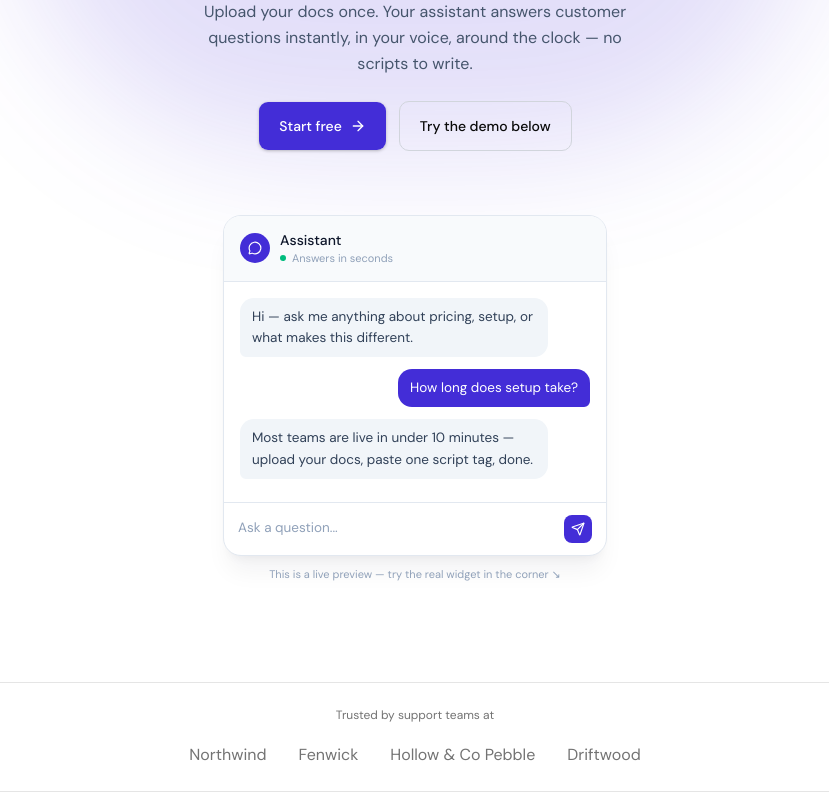
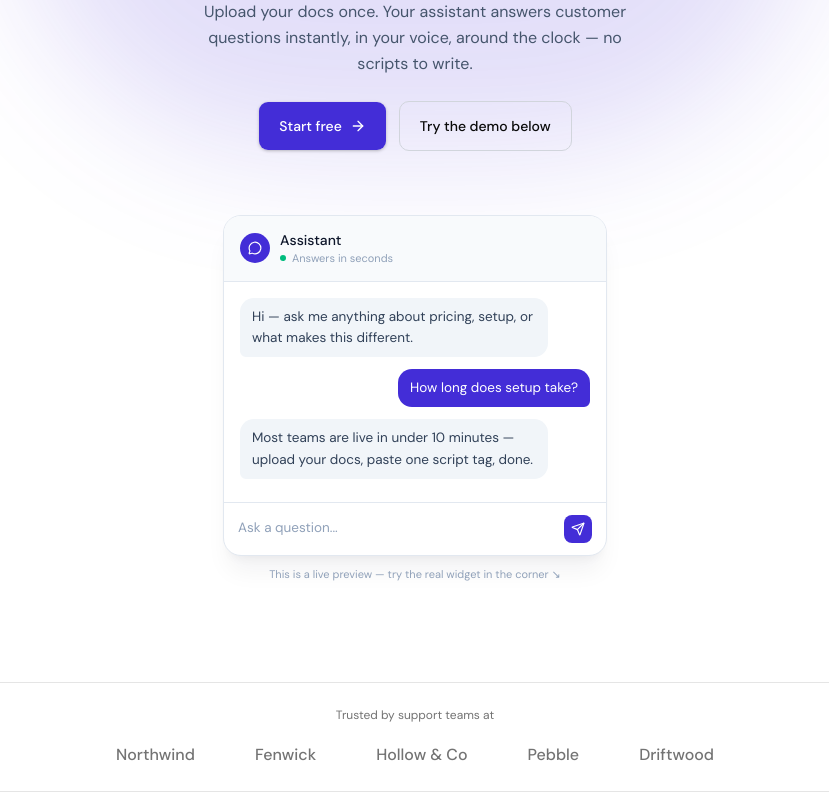
Before and after one commit to nhmnazmul22/AICustomerSupportAssistant, a Next.js app: page / in a window 1280 px wide. Shown: the part 352-1152 px from the top of the page, without its empty margins (225-1054 px from the left). Built offline with nearby package versions, Linux system fonts and the light colour scheme.

Commit message:
refactor TrustedCompany component layout and styles for improved consistency

```diff
--- a/components/pages/Home/TrustedCompany/TrustedCompany.tsx
+++ b/components/pages/Home/TrustedCompany/TrustedCompany.tsx
@@ -5,15 +5,26 @@ const TrustedCompany = () => {
   return (
     <div className="border-y border-border py-2">
       <Container>
-        <div className="mx-auto max-w-lg">
+        <div className="">
           <span className="block text-center text-xs text-muted-foreground">
             Trusted by support teams at
           </span>
-          <div className="mt-5 flex items-center justify-center gap-8">
-            <span className="text-muted-foreground text-md hover:text-slate-800 dark:hover:text-slate-200 duration-200">Northwind</span>
-            <span className="text-muted-foreground text-md hover:text-slate-800 dark:hover:text-slate-200 duration-200">Fenwick</span>{" "}
-            <span className="text-muted-foreground text-md hover:text-slate-800 dark:hover:text-slate-200 duration-200">Hollow & Co Pebble</span>
-            <span className="text-muted-foreground text-md hover:text-slate-800 dark:hover:text-slate-200 duration-200">Driftwood</span>
+          <div className="mt-5 flex items-center justify-center gap-15">
+            <span className="text-md font-medium text-muted-foreground duration-200 hover:text-slate-800 dark:hover:text-slate-200">
+              Northwind
+            </span>
+            <span className="text-md font-medium text-muted-foreground duration-200 hover:text-slate-800 dark:hover:text-slate-200">
+              Fenwick
+            </span>{" "}
+            <span className="text-md font-medium text-muted-foreground duration-200 hover:text-slate-800 dark:hover:text-slate-200">
+              Hollow & Co
+            </span>
+            <span className="text-md font-medium text-muted-foreground duration-200 hover:text-slate-800 dark:hover:text-slate-200">
+              Pebble
+            </span>
+            <span className="text-md font-medium text-muted-foreground duration-200 hover:text-slate-800 dark:hover:text-slate-200">
+              Driftwood
+            </span>
           </div>
         </div>
       </Container>
```
